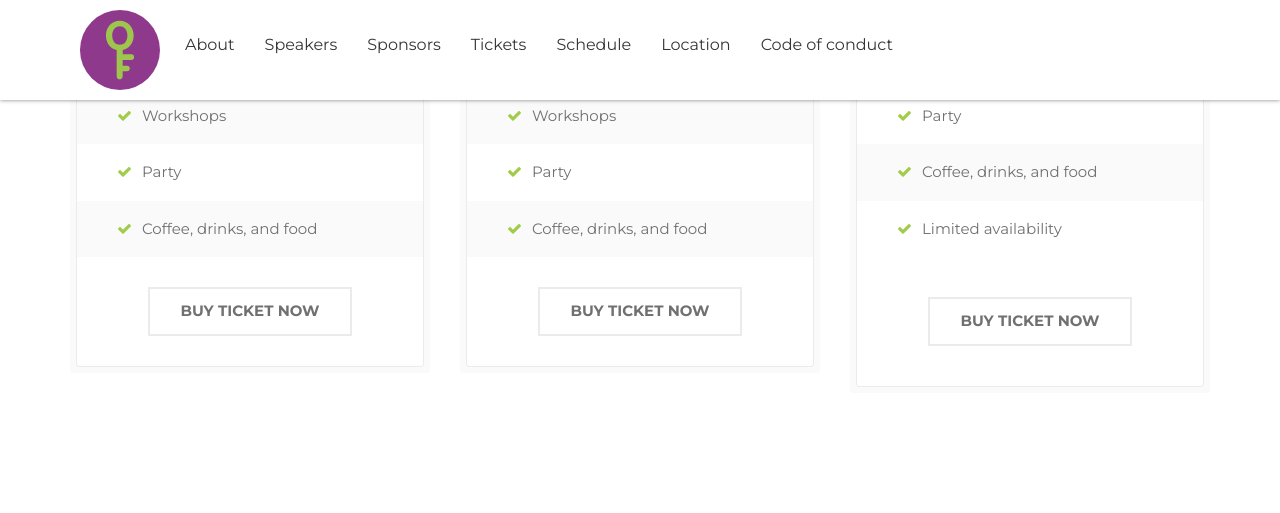
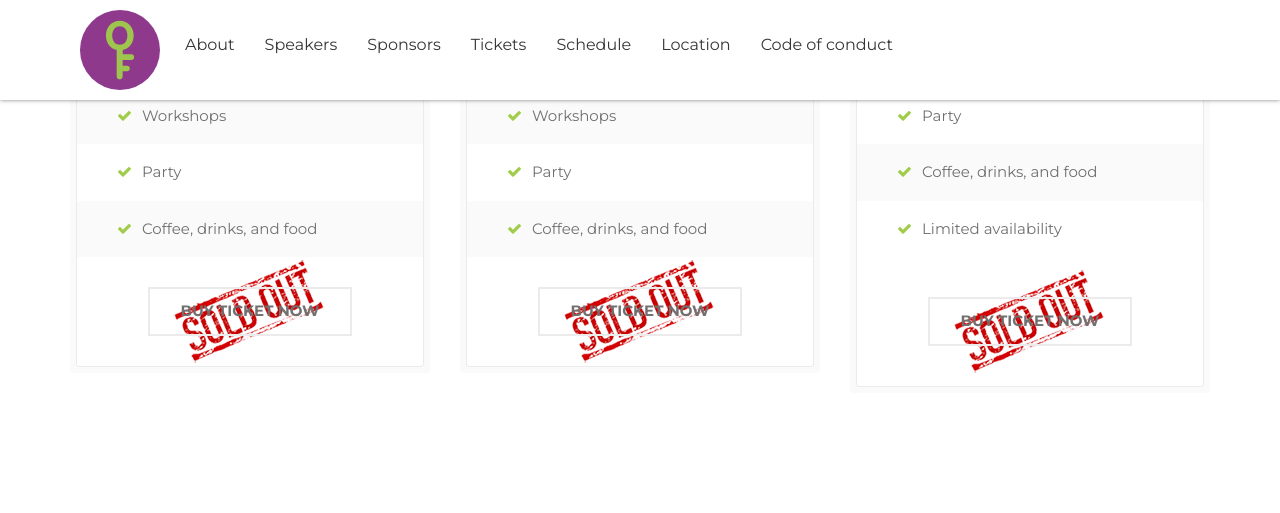
Before and after one commit to open-fsharp/open-fsharp.github.io, a Jekyll site: the page built from index.html, in a window 1280 px wide and 1400 px high, scrolled down 3878 px. Shown: the top 513 px of the window. Built offline with Jekyll 4.4.1, drawn with Linux system fonts in a browser that asks for light colours; comment, search, counter and statistics services are not loaded; grey boxes are pictures that could not be loaded.

Commit message:
hopefully fix missing images this time

```diff
--- a/public/css/style.css
+++ b/public/css/style.css
@@ -493,7 +493,7 @@
   8  	conference schedule section
 ---------------------------------------------*/
 .schedule-header {
-	background-image: url(../../assets/backgrounds/bg-header.png);
+	background-image: url(../assets/backgrounds/bg-header.png);
 	background-position: center center;
 	background-attachment: fixed;
 	background-size:cover;
@@ -743,7 +743,7 @@
 	position: relative;
 	padding-top: 120px;
 	padding-bottom: 120px;
-	background-image: url(../../assets/backgrounds/bg-speakers.png);
+	background-image: url(../assets/backgrounds/bg-speakers.png);
 	background-size: cover;
 }
 
@@ -882,7 +882,7 @@
 	10  Sponsor section
 --------------------------------------*/
 .sponsor {
-	background-image: url(../../assets/backgrounds/bg-sponsors.png);
+	background-image: url(../assets/backgrounds/bg-sponsors.png);
 	background-repeat: repeat;
 	display: block;
 	padding-top: 120px;
@@ -993,7 +993,7 @@
 --------------------------------------*/
 
 .become-sponsor {
-	background-image: url(../../assets/backgrounds/bg-header.png);
+	background-image: url(../assets/backgrounds/bg-header.png);
 	background-position: center center;
 	background-attachment: fixed;
 	background-size:cover;
@@ -1030,7 +1030,7 @@
 	12  Pricing Table  section
 --------------------------------------*/
 .sold-out {
-	background-image: url(../../assets/sold-out.png);
+	background-image: url(../assets/sold-out.png);
 	background-position: center center;
 	background-repeat: no-repeat;
 	z-index: 10;
@@ -1872,7 +1872,7 @@
 --------------------------------------*/
 
 .call-for-paper {
-	background-image: url(../../assets/backgrounds/bg-call-for-paper.png);
+	background-image: url(../assets/backgrounds/bg-call-for-paper.png);
 	background-position: center center;
 	background-attachment: fixed;
 	background-size:cover;
```
